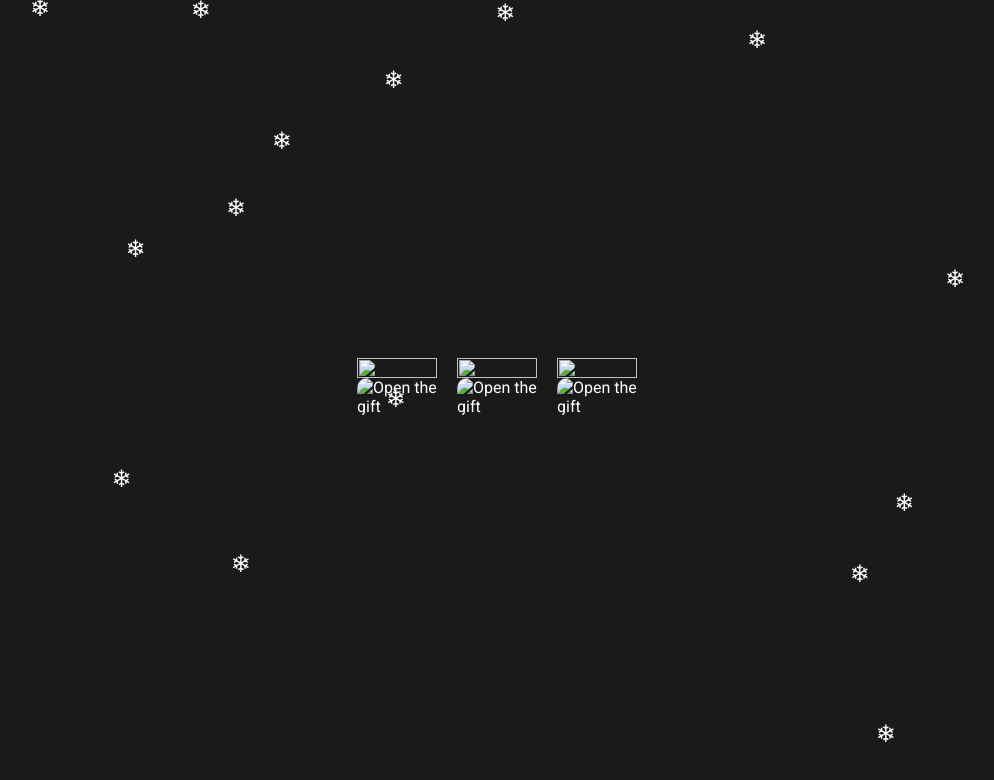
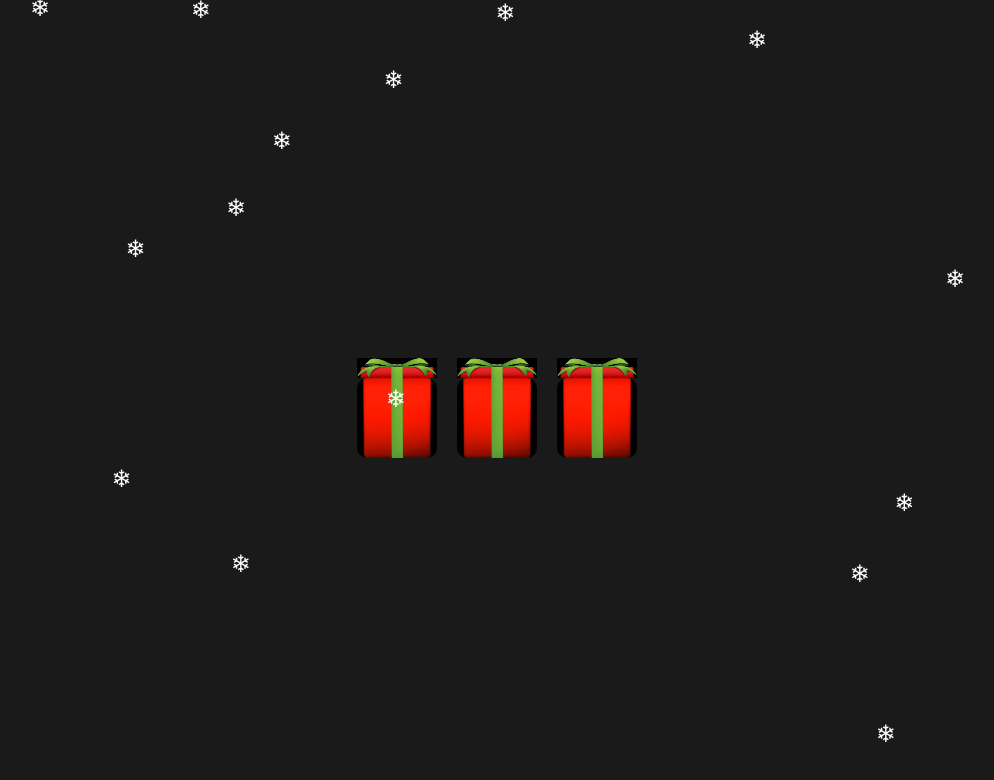
Before and after one commit to kurrukado/my-christmas-card, a plain HTML site: page index.html in a window 1280 px wide. Both pictures are taken after a click on the button "Mở Hộp Quà". Shown: the whole page, without its empty margins (143-1137 px from the left). Drawn offline with Linux system fonts and the light colour scheme.

Commit message:
Update index.html

```diff
--- a/index.html
+++ b/index.html
@@ -171,26 +171,26 @@
         <div id="gifts" style="display: flex; justify-content: center; margin: 0 auto;">
             <div class="gift" id="gift1" onmouseover="enlargeGift(this)" onmouseout="resetGift(this)" onclick="selectGift(this)">
                 <div class="boxHead">
-                    <img src="/christmasBox/boxHead.jpg" style="width: 100%; height: 100%;"/>
+                    <img src="boxHead.jpg" style="width: 100%; height: 100%;"/>
                 </div>
                 <div class="boxBody">
-                    <img src="/christmasBox/boxBody.jpg" alt="Open the gift" style="width: 100%; height: 100%; border-radius: 10px;"/>
+                    <img src="boxBody.jpg" alt="Open the gift" style="width: 100%; height: 100%; border-radius: 10px;"/>
                 </div>
             </div>
             <div class="gift" id="gift2" onmouseover="enlargeGift(this)" onmouseout="resetGift(this)" onclick="selectGift(this)">
                 <div class="boxHead">
-                    <img src="/christmasBox/boxHead.jpg" style="width: 100%; height: 100%;"/>
+                    <img src="boxHead.jpg" style="width: 100%; height: 100%;"/>
                 </div>
                 <div class="boxBody">
-                    <img src="/christmasBox/boxBody.jpg" alt="Open the gift" style="width: 100%; height: 100%; border-radius: 10px;"/>
+                    <img src="boxBody.jpg" alt="Open the gift" style="width: 100%; height: 100%; border-radius: 10px;"/>
                 </div>
             </div>
             <div class="gift" id="gift3" onmouseover="enlargeGift(this)" onmouseout="resetGift(this)" onclick="selectGift(this)">
                 <div class="boxHead">
-                    <img src="/christmasBox/boxHead.jpg" style="width: 100%; height: 100%;"/>
+                    <img src="boxHead.jpg" style="width: 100%; height: 100%;"/>
                 </div>
                 <div class="boxBody">
-                    <img src="/christmasBox/boxBody.jpg" alt="Open the gift" style="width: 100%; height: 100%; border-radius: 10px;"/>
+                    <img src="boxBody.jpg" alt="Open the gift" style="width: 100%; height: 100%; border-radius: 10px;"/>
                 </div>
             </div>
         </div>
```
